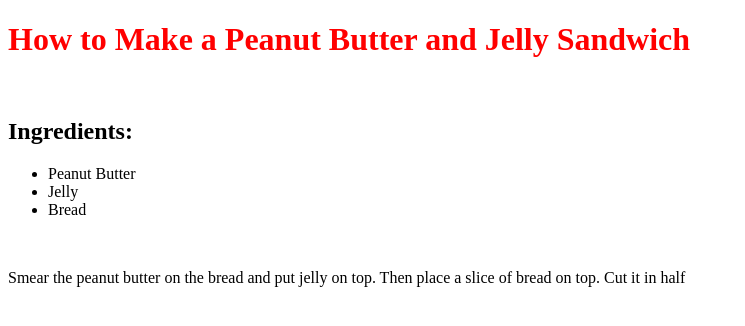
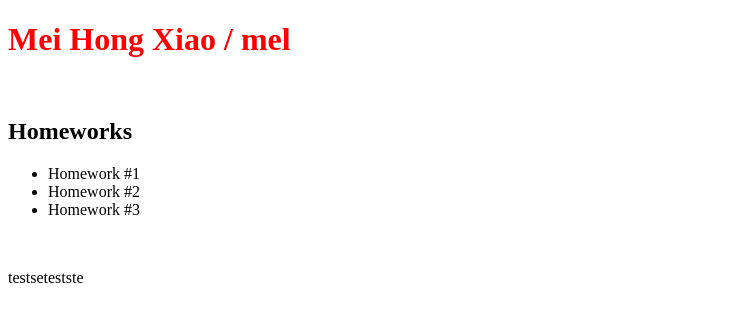
Before and after one commit to MeihongX/medp150-website, a plain HTML site: page index.html in a window 1280 px wide. Shown: the whole page, without its empty margins (0-745 px from the left). Drawn offline with Linux system fonts and the light colour scheme.

Commit message:
Update index.html

```diff
--- a/index.html
+++ b/index.html
@@ -4,31 +4,31 @@
 
   <head>
 
-    <title>Peanut Butter and Jelly Sandwich</title>
+    <title>MEDPL 150 Section 1 - Mei Hong Xiao</title>
 
   </head>
 
   <body>
 
-     <h1 style="color:red; align:center;">How to Make a Peanut Butter and Jelly Sandwich </h1>
+     <h1 style="color:red; align:center;">Mei Hong Xiao / mel </h1>
 
 <br>
 
-<h2>Ingredients:</h2>
+<h2>Homeworks</h2>
 
 <ul>
 
-<li>Peanut Butter</li>
+<li>Homework #1</li>
 
-<li>Jelly</li>
+<li>Homework #2</li>
 
-<li>Bread</li>
+<li>Homework #3</li>
 
 </ul>
 
 <br>
 
-<p>Smear the peanut butter on the bread and put jelly on top.  Then place a slice of bread on top.  Cut it in half</p>
+<p>testsetestste</p>
 
   </body>
 
```
